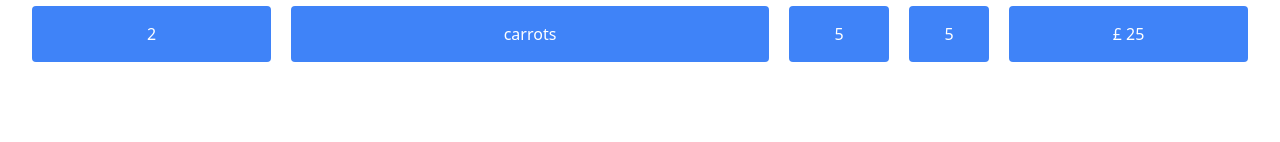
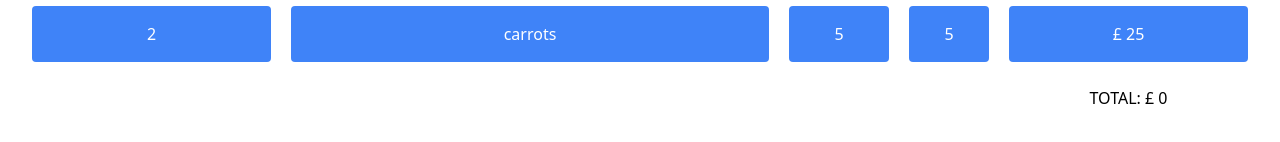
Before and after one commit to Alessandro-Silvestri/react-task-row-invoice, a React (Vite) app: page / in a window 1280 px wide. Shown: the part 162-304 px from the top of the page. Built offline with nearby package versions, Linux system fonts and the light colour scheme.

Commit message:
added the genar total component (only static)

```diff
--- a/src/App.jsx
+++ b/src/App.jsx
@@ -1,10 +1,9 @@
 import { useState } from "react";
-import reactLogo from "./assets/react.svg";
-import viteLogo from "/vite.svg";
 import "./App.css";
 // import { Button } from "flowbite-react";
 import RowInvoice from "./components/RowInvoice";
 import HeaderInvoiceTable from "./HeaderInvoiceTable";
+import TotalInvoice from "./components/TotalInvoice";
 
 function App() {
   const [count, setCount] = useState(0);
@@ -19,6 +18,7 @@ function App() {
         unitCost={120}
       />
       <RowInvoice item={2} description="carrots" quantity={5} unitCost={5} />
+      <TotalInvoice />
     </>
   );
 }
--- /dev/null
+++ b/src/components/TotalInvoice.jsx
@@ -0,0 +1,18 @@
+import { useState } from "react";
+
+let TotalInvoice = () => {
+  const [total, setTotal] = useState(0);
+  return (
+    <div>
+      <div className="grid grid-cols-[1fr_2fr_100px_80px_1fr] gap-5 mt-2">
+        <div className="p-4 text-center rounded"></div>
+        <div className="p-4 text-center rounded"></div>
+        <div className="p-4 text-center rounded"></div>
+        <div className="p-4 text-center rounded"></div>
+        <div className="p-4 text-black text-center rounded">TOTAL: £ {total}</div>
+      </div>
+    </div>
+  );
+};
+
+export default TotalInvoice;
```
